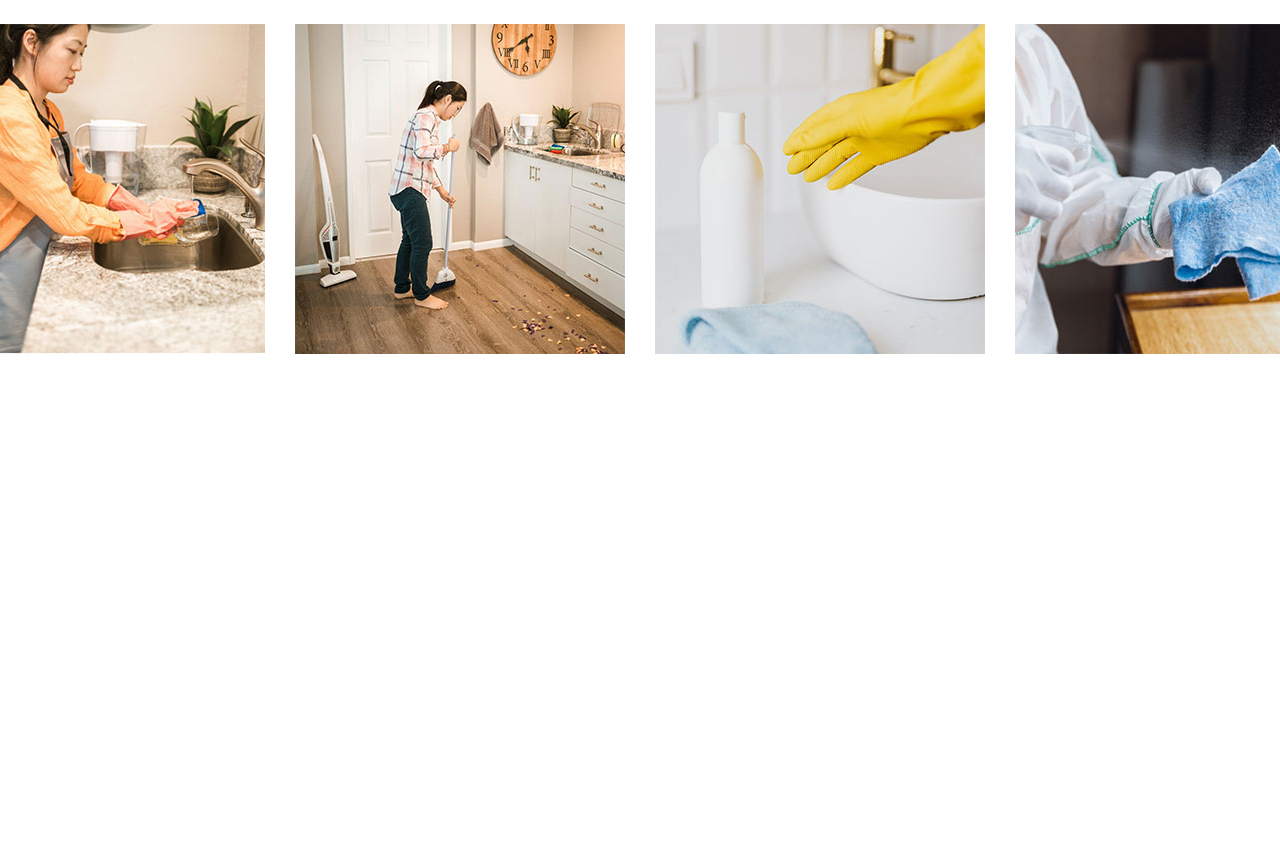
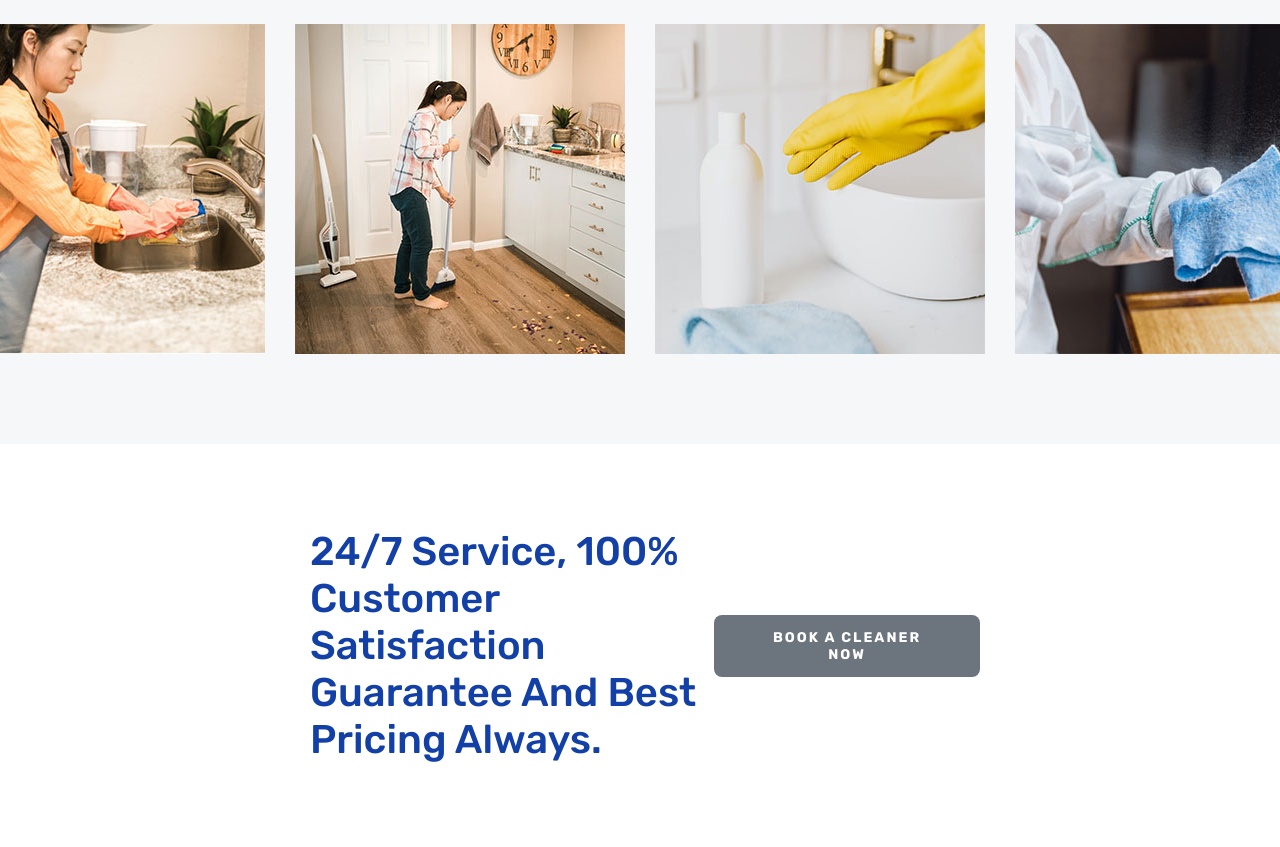
Before and after one commit to nguyencong17/Clean-Home, a plain HTML site: page index.html in a window 1280 px wide. Shown: the part 6969-7816 px from the top of the page. Before the commit the page ends 7413 px from the top, so only its background shows below. Drawn offline with Linux system fonts and the light colour scheme.

Commit message:
second first

```diff
--- a/assets/scss/_follow.scss
+++ b/assets/scss/_follow.scss
@@ -1,5 +1,6 @@
 .follow{
     padding: 0px 0px 90px;
+    background: linear-gradient(#f6f7f8, #f6f7f8);
     &-title {
         text-align: center;
         margin-bottom: 40px;
--- a/assets/scss/_news.scss
+++ b/assets/scss/_news.scss
@@ -1,5 +1,6 @@
 .news {
     padding: 120px 0px 90px;
+    background: linear-gradient(#f6f7f8, #f6f7f8);
     &-title {
         text-align: center;
         margin-bottom: 40px;
--- /dev/null
+++ b/assets/scss/_promotion.scss
@@ -0,0 +1,20 @@
+.promotion{
+    padding: 84px 300px;
+    display: flex;
+    justify-content: center;
+    align-items: center;
+    &>h2{
+        width: 65%;
+        font-size: $size-40;
+        font-family: $font-secondary;
+        color: $blue-2;
+        padding: 0 10px;
+        text-align: left;
+        font-weight: 500;
+    }
+    &>button{
+        font-size: 14px;
+        padding: 0 10px;
+        padding: 14px 48px;
+    }
+}
--- a/assets/scss/app.scss
+++ b/assets/scss/app.scss
@@ -13,4 +13,5 @@
 @import "work";
 @import "news";
 @import "follow";
+@import "promotion";
 // @import "presentation";
--- a/index.html
+++ b/index.html
@@ -327,6 +327,19 @@
     </div>
   </div>
   <!-- End Follow -->
+
+  <!-- Begin Promotion -->
+  <div class="promotion">
+    <h2>24/7 Service, 100% Customer Satisfaction Guarantee And Best Pricing Always.</h2>
+    <button class="btn">book a cleaner now</button>
+  </div>
+  <!-- End Promotion -->
+
+  <!-- Begin Footer -->
+  <div class="footer">
+
+  </div>
+  <!-- End Footer -->
 </body>
 
 </html>
```
Also changed, not shown: assets/scss/app.css, 1 other file.
